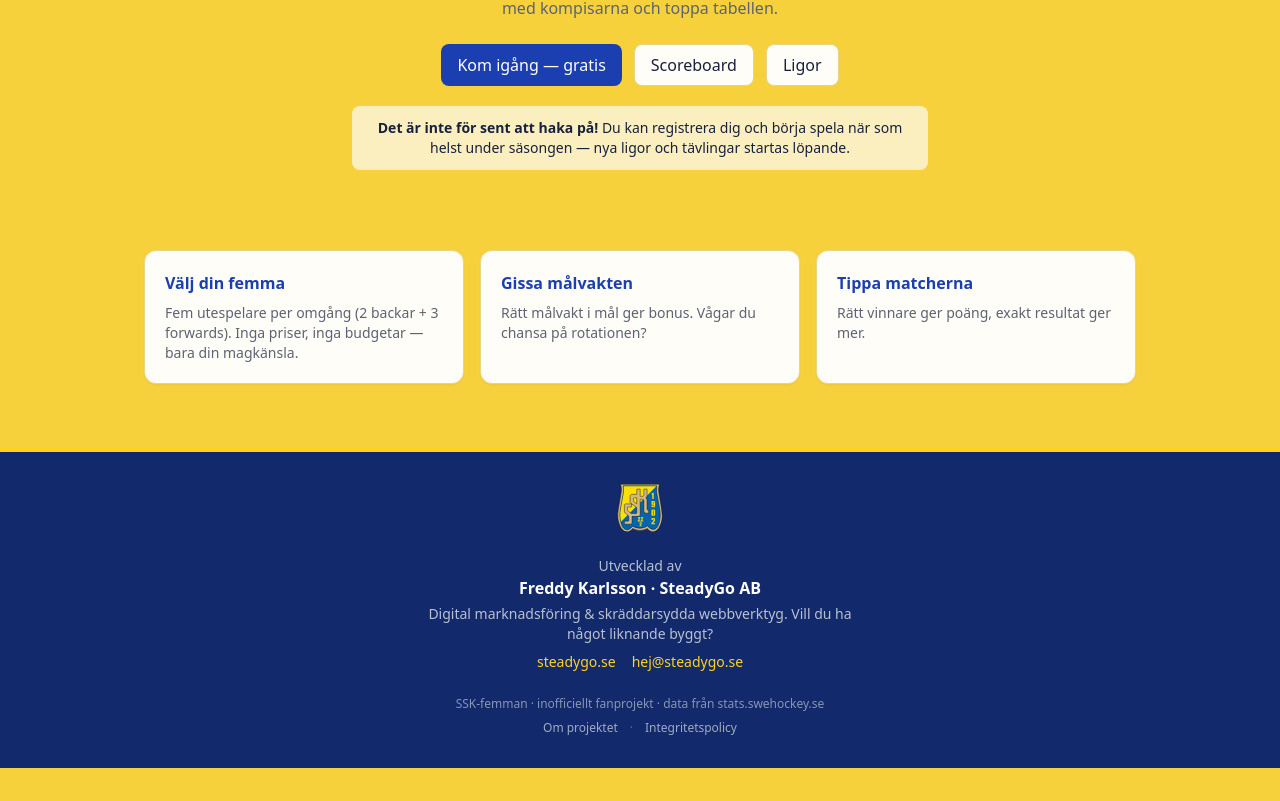
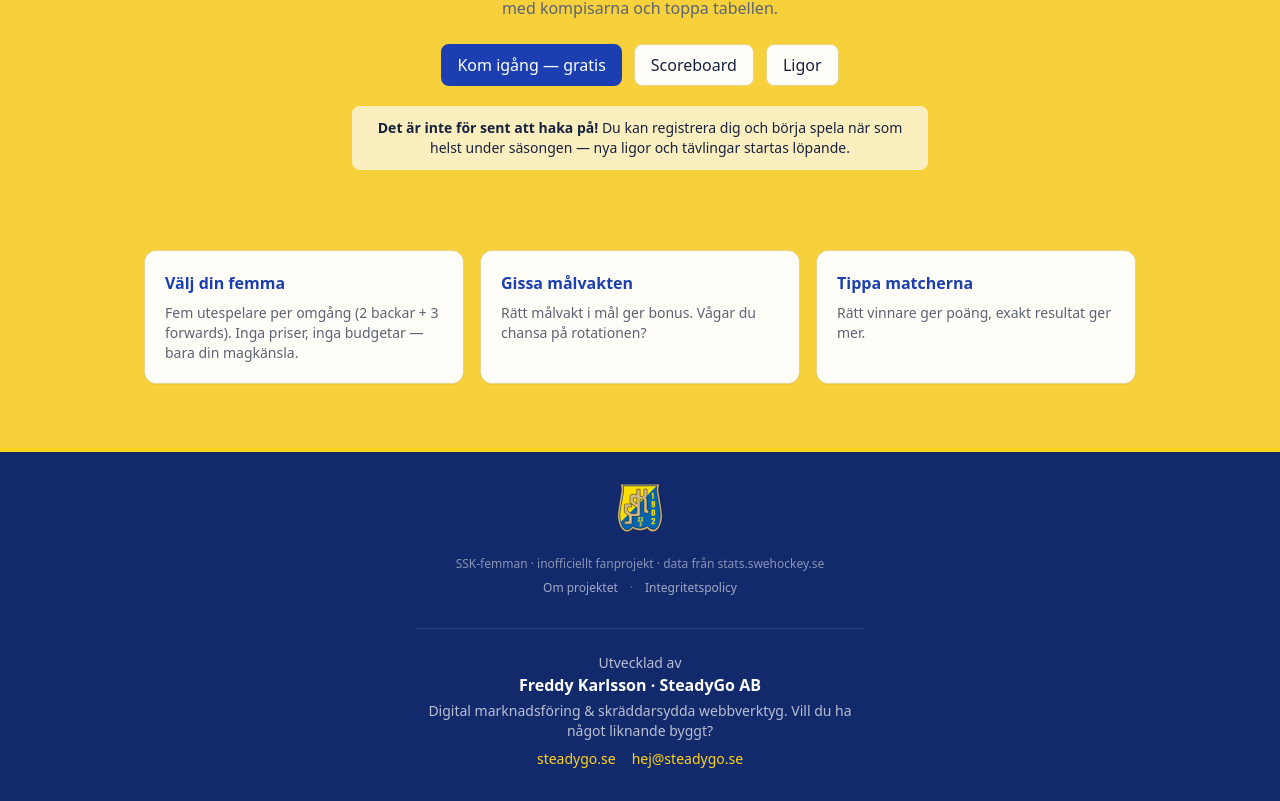
Before and after one commit to freddysteadygo/ssk-femman, a Next.js app: page / in a window 1280 px wide. Shown: the part 356-1157 px from the top of the page. Before the commit the page ends 1124 px from the top, so only its background shows below. Built offline with nearby package versions, Linux system fonts and the light colour scheme; no server answers.

Commit message:
Footer: flytta utvecklar-krediten langst ner

```diff
--- a/src/app/layout.tsx
+++ b/src/app/layout.tsx
@@ -40,7 +40,21 @@ export default function RootLayout({ children }: { children: React.ReactNode })
           <div className="mx-auto max-w-5xl px-4 py-8">
             {/* eslint-disable-next-line @next/next/no-img-element */}
             <img src="/ssk-logo.svg" alt="Södertälje SK" className="mx-auto mb-6 h-12 w-12" />
-            <div className="text-center">
+
+            <p className="text-center text-xs text-white/50">
+              SSK-femman · inofficiellt fanprojekt · data från stats.swehockey.se
+            </p>
+            <p className="mt-2 flex flex-wrap items-center justify-center gap-x-3 gap-y-1 text-center text-xs">
+              <Link href="/om-projektet" className="text-white/60 hover:text-ssk-yellow hover:underline">
+                Om projektet
+              </Link>
+              <span className="text-white/30">·</span>
+              <Link href="/integritetspolicy" className="text-white/60 hover:text-ssk-yellow hover:underline">
+                Integritetspolicy
+              </Link>
+            </p>
+
+            <div className="mx-auto mt-8 max-w-md border-t border-white/10 pt-6 text-center">
               <p className="text-sm text-white/70">Utvecklad av</p>
               <p className="text-base font-semibold text-white">Freddy Karlsson · SteadyGo AB</p>
               <p className="mx-auto mt-1 max-w-md text-sm text-white/70">
@@ -55,18 +69,6 @@ export default function RootLayout({ children }: { children: React.ReactNode })
                 </a>
               </div>
             </div>
-            <p className="mt-6 text-center text-xs text-white/50">
-              SSK-femman · inofficiellt fanprojekt · data från stats.swehockey.se
-            </p>
-            <p className="mt-2 flex flex-wrap items-center justify-center gap-x-3 gap-y-1 text-center text-xs">
-              <Link href="/om-projektet" className="text-white/60 hover:text-ssk-yellow hover:underline">
-                Om projektet
-              </Link>
-              <span className="text-white/30">·</span>
-              <Link href="/integritetspolicy" className="text-white/60 hover:text-ssk-yellow hover:underline">
-                Integritetspolicy
-              </Link>
-            </p>
           </div>
         </footer>
       </body>
```
